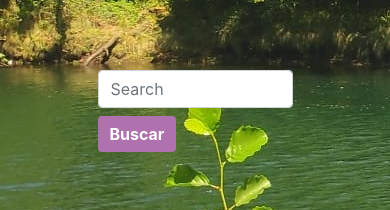
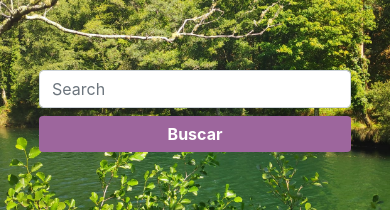
Before and after one commit to LauBGz/acude-app, an Angular app in the folder frontEnd/: page / in a window 390 px wide. Shown: the part 270-480 px from the top of the page. Built offline with nearby package versions, Linux system fonts and the light colour scheme.

Commit message:
añadido search

```diff
--- a/frontEnd/src/app/main/main.component.css
+++ b/frontEnd/src/app/main/main.component.css
@@ -1,6 +1,10 @@
 .bg-main {
     background-image: url('../../assets/images/cover_image.jpeg');
     height: 75vh;
+    background-attachment: fixed;
+    background-position: center;
+    background-repeat: no-repeat;
+    background-size: cover;
 }
 
 .search {
@@ -10,18 +14,30 @@
     height: 100%;
 }
 
-.form-inline {
-    max-width: 50%;
+.main-search {
+    width: 600px;
 }
 
-.btn-search {
-    background-color: #AF72AF;
+@media screen and (max-width: 600px) {
+    .form-inline {
+        width: 80vw;
+    }
+}
+
+@media screen and (max-width: 600px) {
+    .btn-search {
+        width: 80vw;
+    }
+}
+
+.btn-search, .btn-primary {
+    background-color: #9d669d;
     font-size: 16px;
     font-weight: bold;
     color: white;
     border: none ;
 }
 
-.btn-search:hover {
-    background-color: #9d669d;
+.btn-search:hover, .btn-primary:hover {
+    background-color: #623b62;
 }
--- a/frontEnd/src/app/main/main.component.html
+++ b/frontEnd/src/app/main/main.component.html
@@ -2,7 +2,7 @@
 <div class="jumbotron jumbotron-fluid bg-main">
     <div class="search">
         <form class="form-inline">
-            <input class="form-control mr-sm-2" type="search" placeholder="Search" aria-label="Search">
+            <input class="form-control main-search mr-sm-2" type="search" placeholder="Search" aria-label="Search">
             <button class="btn btn-outline-success my-2 my-sm-0 btn-search" type="submit">Buscar</button>
         </form>
     </div>
```
Also changed, not shown: frontEnd/src/assets/images/cover_image.jpeg, frontEnd/src/assets/images/cover_image2.jpeg (added).
